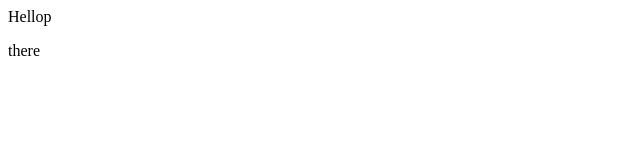
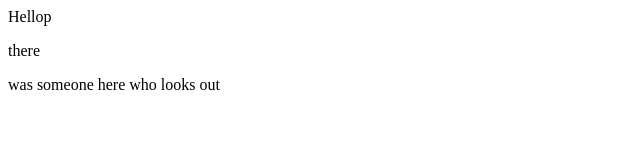
Before and after one commit to amandeep-verma/demo-repo, a plain HTML site: page index.html in a window 1280 px wide. Shown: the whole page, without its empty margins (0-640 px from the left). Drawn offline with Linux system fonts and the light colour scheme.

Commit message:
something

```diff
--- a/index.html
+++ b/index.html
@@ -10,6 +10,6 @@
 
     <div>Hellop</div>
     <p>there</p>
-
+    <p>was someone here who looks out</p>
 </body>
 </html>
```
